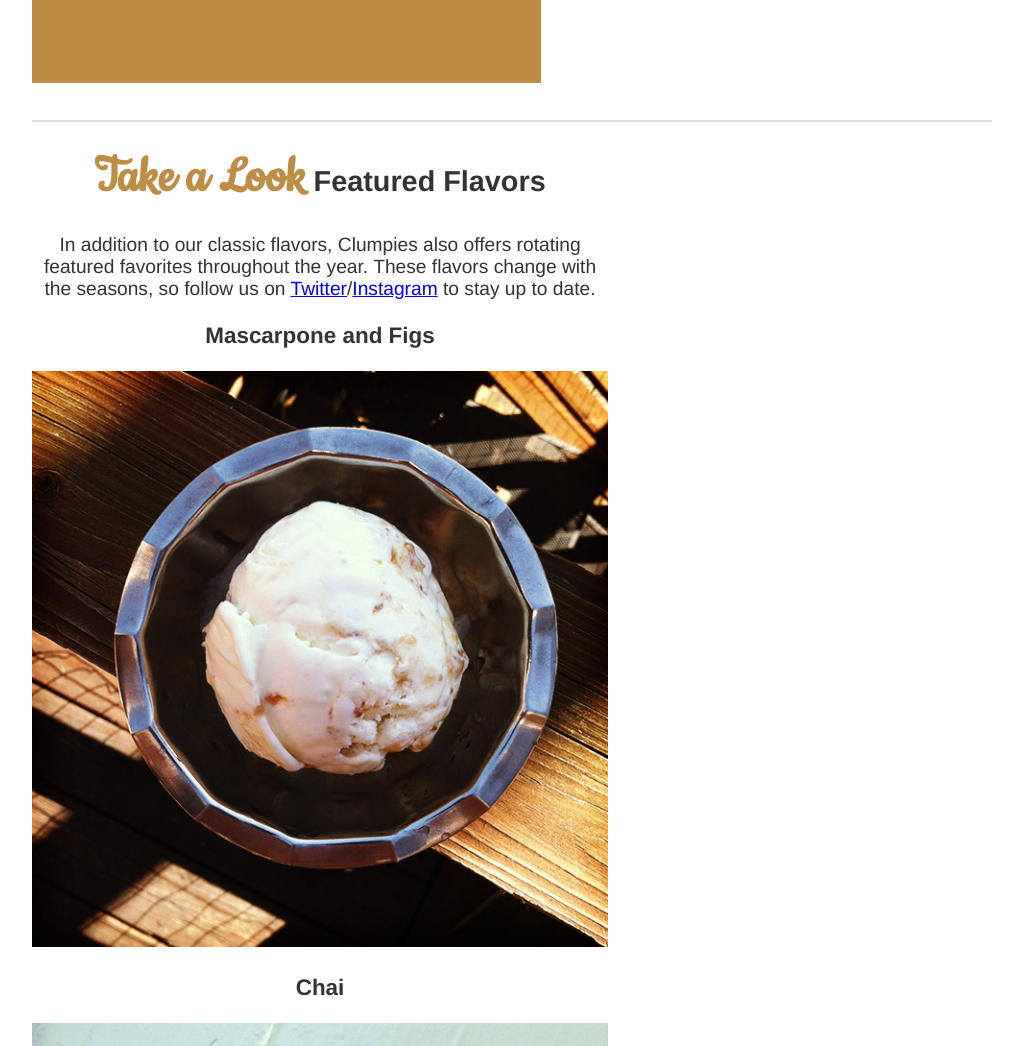
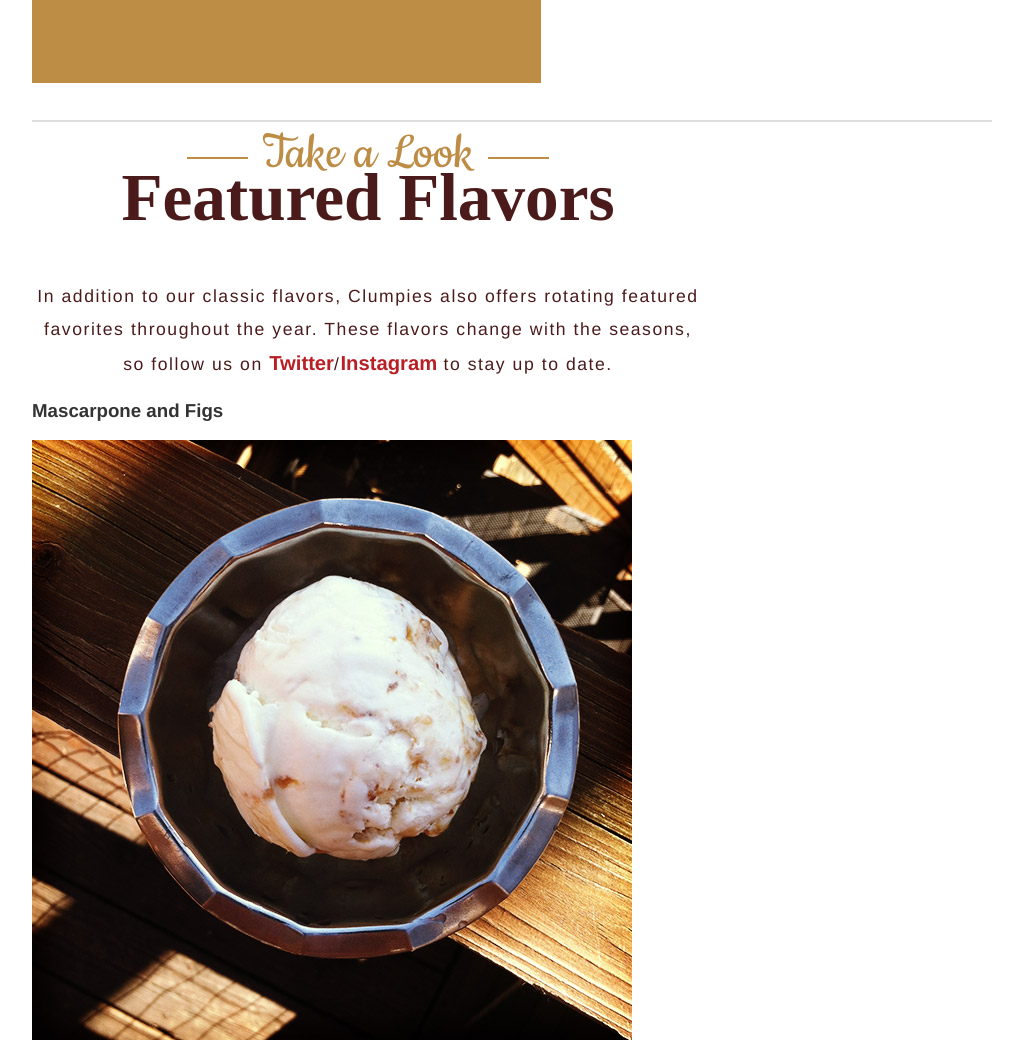
Before and after one commit to lizbur10/clumpies-rebuild, a website: page app/index.html in a window 1280 px wide. Shown: the part 940-1986 px from the top of the page, without its empty margins (32-1055 px from the left). Drawn offline with nearby package versions, Linux system fonts and the light colour scheme; files that its build step writes are made by us from their sources; a web font is replaced by a local one.

Commit message:
finished styling .featured-flavors

```diff
--- a/app/index.html
+++ b/app/index.html
@@ -46,9 +46,12 @@
           </nav>
         </header>
 
-        <section class="featured-flavors">
-          <h2><span class="script">Take a Look</span> Featured Flavors</h2>
-          <p>In addition to our classic flavors, Clumpies also offers rotating featured favorites throughout the year. These flavors change with the seasons, so follow us on <a href="#">Twitter</a>/<a href="#">Instagram</a> to stay up to date.</p>
+        <section>
+          <div class="featured-flavors">
+            <p class="script"><span>Take a Look</span></p>
+            <h2 class="block">Featured Flavors</h2>
+            <p class="description">In addition to our classic flavors, Clumpies also offers rotating featured favorites throughout the year. These flavors change with the seasons, so follow us on <a href="#">Twitter</a>/<a href="#">Instagram</a> to stay up to date.</p>
+          </div>
           <article class="featured-flavor-block">
             <h3>Mascarpone and Figs</h3>
             <img src="images/marscapogne-fig.jpg" alt="mascarpone and figs">
--- a/app/styles/_featured-flavors.scss
+++ b/app/styles/_featured-flavors.scss
@@ -1,17 +1,43 @@
 .featured-flavors {
-  width: 60%;
-  font-size: 1.2em;
+  width: 70%;
+  font-size: 1.1em;
   font-weight: 300;
   text-align: center;
+  color: $brown-dark;
   .block {
     font-family: $fontstack-block;
     font-weight: 900;
     font-size: 4.2rem;
-    color: $brown-dark;
+    margin-top: 0;
+    margin-bottom: 43px;
   }
+
+  //The coding for the decorative line thingies came from here:
+  //http://stackoverflow.com/questions/5214127/css-technique-for-a-horizontal-line-with-words-in-the-middle
+
   .script {
     font-family: $fontstack-script;
     font-size: 3.5rem;
     color: $brown-light;
+    width: 54%;
+    text-align: center;
+    border-bottom: 2px solid $brown-light;
+    line-height: 0.1em;
+    margin: 30px auto 0;
+     span {
+      background:#fff;
+      padding:0 0.25em;
+    }
+  }
+  .description {
+    letter-spacing: 0.0875em;
+    line-height: 1.9em;
+    a {
+      text-decoration: none;
+      font-size: 1.15em;
+      font-weight: 900;
+      color: $red;
+      letter-spacing: 0;
+    }
   }
 }
```
Also changed, not shown: app/modules.html (+2 -2 lines).
